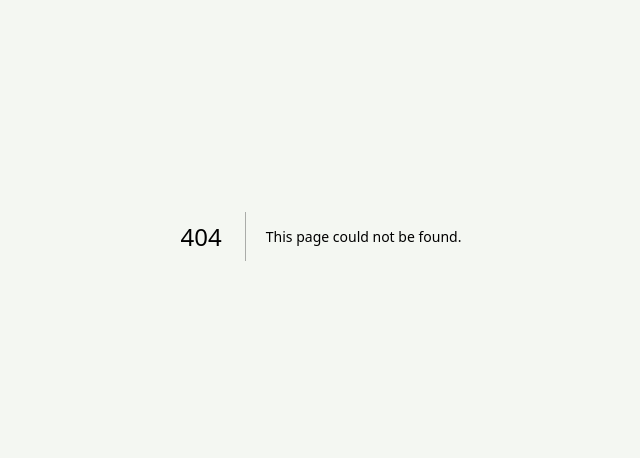
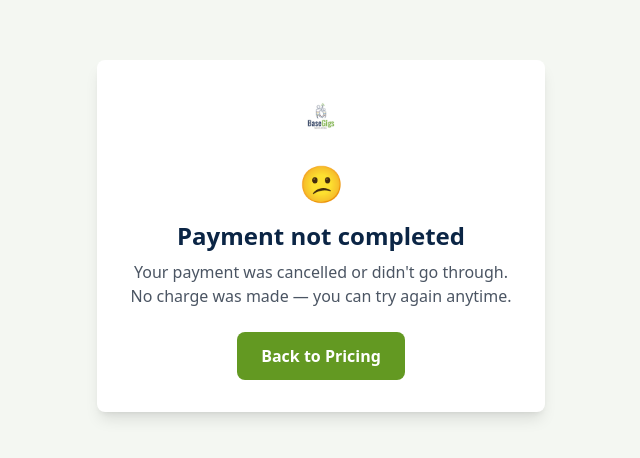
Before and after one commit to Sib222/basegigs, a Next.js app: page /payment-cancelled in a window 1280 px wide. Before the commit this address had no page. Shown: the part 164-622 px from the top of the page, without its empty margins (319-959 px from the left). Built offline with nearby package versions, Linux system fonts and the light colour scheme.

Commit message:
Create page.tsx

```diff
--- /dev/null
+++ b/app/payment-cancelled/page.tsx
@@ -0,0 +1,24 @@
+'use client'
+
+import Link from 'next/link'
+
+export default function PaymentCancelledPage() {
+  return (
+    <div className="min-h-screen bg-sage flex items-center justify-center p-4">
+      <div className="bg-white rounded-lg shadow-lg p-8 max-w-md w-full text-center">
+        <img src="/logo.png" alt="BaseGigs Logo" className="h-12 w-auto mx-auto mb-6" />
+        <div className="text-4xl mb-4">😕</div>
+        <h1 className="text-2xl font-bold text-secondary mb-2">Payment not completed</h1>
+        <p className="text-gray-600 mb-6">
+          Your payment was cancelled or didn&apos;t go through. No charge was made — you can try again anytime.
+        </p>
+        <Link
+          href="/pricing"
+          className="inline-block px-6 py-3 bg-primary text-white rounded-lg hover:bg-primary-dark font-semibold transition-colors"
+        >
+          Back to Pricing
+        </Link>
+      </div>
+    </div>
+  )
+}
```
